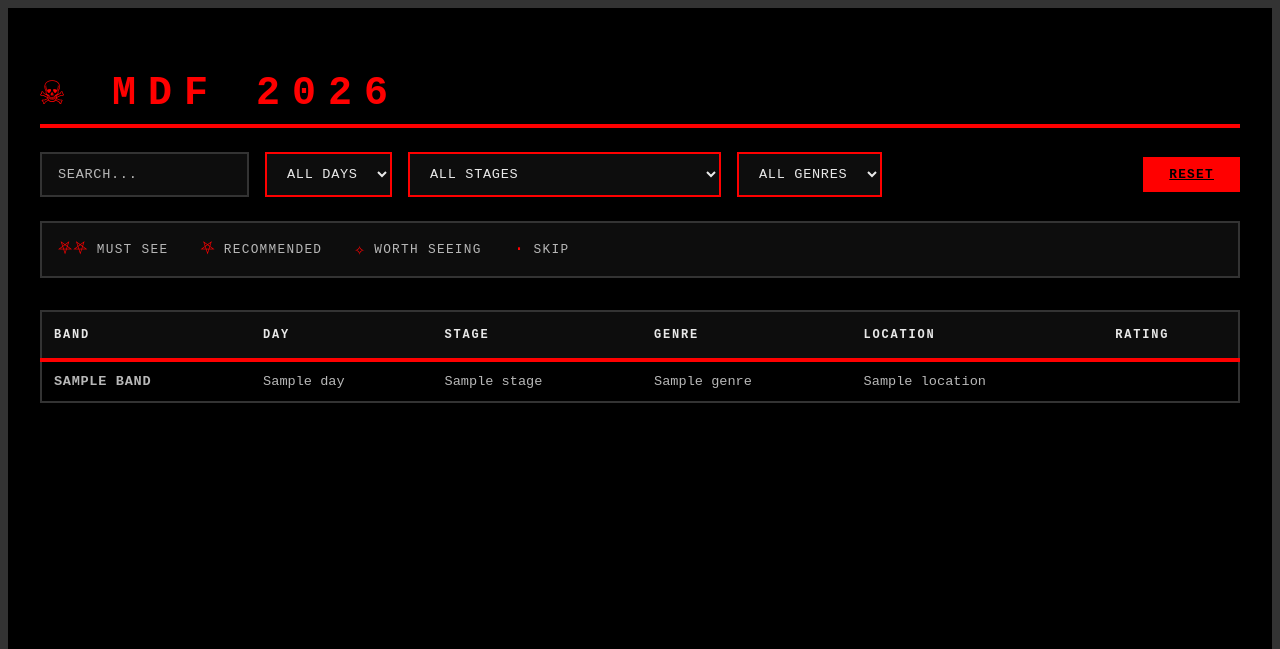
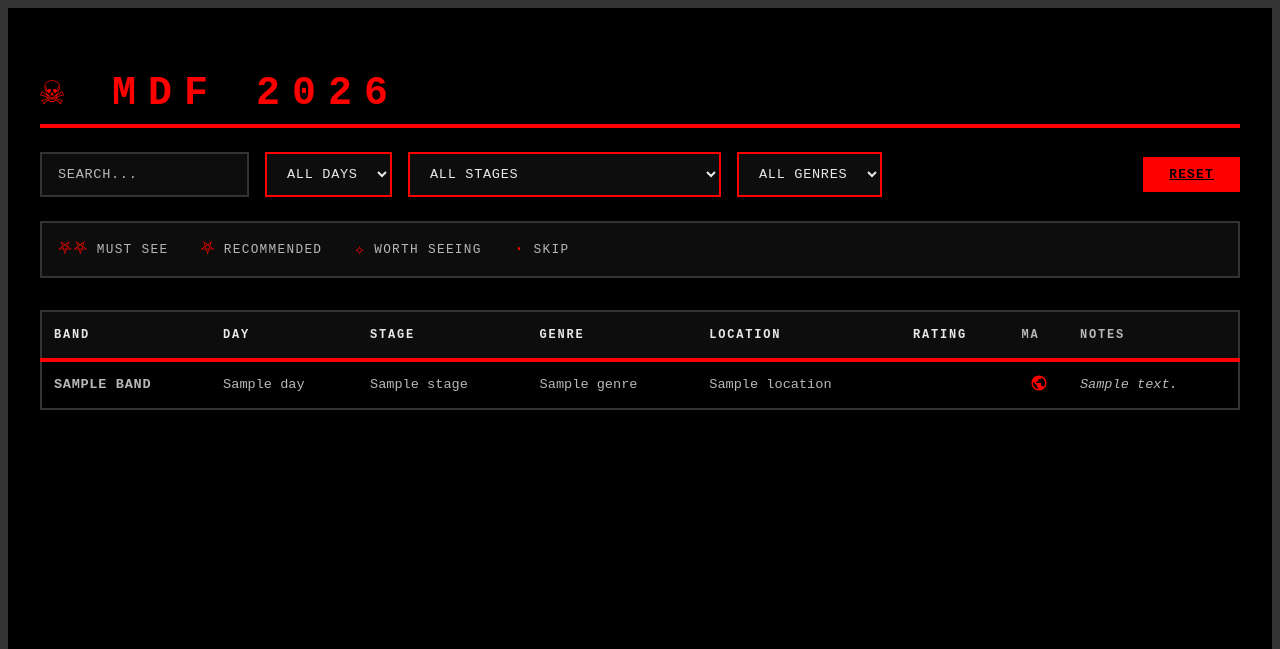
Before and after one commit to Sanguine-Hexcraft/mdf-guide, a FastAPI app: template src/mdf/remote/templates/index.html in a window 1280 px wide. Shown: the top 649 px of the page. Run offline with FastAPI, Linux system fonts and the light colour scheme; the template is opened without the code that fills it: most values are stand-ins (such as "Sample title", 1, 10 or a date in 2020).

Commit message:
few bug fixes to tui and remote

```diff
--- a/src/mdf/remote/templates/base.html
+++ b/src/mdf/remote/templates/base.html
@@ -189,6 +189,25 @@
             font-size: 1rem;
         }
 
+        td.link {
+            text-align: center;
+        }
+
+        td.link a {
+            color: var(--accent);
+            display: inline-block;
+        }
+
+        td.link a:hover {
+            transform: scale(1.2);
+        }
+
+        td.notes {
+            color: var(--text);
+            font-style: italic;
+            max-width: 200px;
+        }
+
         .empty {
             color: var(--text);
             text-align: center;
--- a/src/mdf/remote/templates/index.html
+++ b/src/mdf/remote/templates/index.html
@@ -29,7 +29,7 @@
                 <option value="thrash" {% if request.query_params.get('genre') == 'thrash' %}selected{% endif %}>Thrash</option>
             </select>
         </form>
-        <a href="/" class="clear-btn">Reset</a>
+        <a href="/" class="clear-btn" onclick="setTimeout(() => window.location.reload(), 0)">Reset</a>
     </div>
 
     <div class="key">
@@ -51,6 +51,8 @@
                     <th><a href="/bands?sort=genre&order={% if sort == 'genre' and order == 'asc' %}desc{% else %}asc{% endif %}{% if request.query_params.get('q') %}&q={{ request.query_params.get('q') }}{% endif %}{% if request.query_params.get('day') %}&day={{ request.query_params.get('day') }}{% endif %}{% if request.query_params.get('stage') %}&stage={{ request.query_params.get('stage') }}{% endif %}{% if request.query_params.get('genre') %}&genre={{ request.query_params.get('genre') }}{% endif %}" hx-get="/bands?sort=genre&order={% if sort == 'genre' and order == 'asc' %}desc{% else %}asc{% endif %}{% if request.query_params.get('q') %}&q={{ request.query_params.get('q') }}{% endif %}{% if request.query_params.get('day') %}&day={{ request.query_params.get('day') }}{% endif %}{% if request.query_params.get('stage') %}&stage={{ request.query_params.get('stage') }}{% endif %}{% if request.query_params.get('genre') %}&genre={{ request.query_params.get('genre') }}{% endif %}" hx-target="#table-container" hx-swap="outerHTML" class="sort-link">Genre {% if sort == 'genre' %}{% if order == 'asc' %}▲{% else %}▼{% endif %}{% endif %}</a></th>
                     <th><a href="/bands?sort=location&order={% if sort == 'location' and order == 'asc' %}desc{% else %}asc{% endif %}{% if request.query_params.get('q') %}&q={{ request.query_params.get('q') }}{% endif %}{% if request.query_params.get('day') %}&day={{ request.query_params.get('day') }}{% endif %}{% if request.query_params.get('stage') %}&stage={{ request.query_params.get('stage') }}{% endif %}{% if request.query_params.get('genre') %}&genre={{ request.query_params.get('genre') }}{% endif %}" hx-get="/bands?sort=location&order={% if sort == 'location' and order == 'asc' %}desc{% else %}asc{% endif %}{% if request.query_params.get('q') %}&q={{ request.query_params.get('q') }}{% endif %}{% if request.query_params.get('day') %}&day={{ request.query_params.get('day') }}{% endif %}{% if request.query_params.get('stage') %}&stage={{ request.query_params.get('stage') }}{% endif %}{% if request.query_params.get('genre') %}&genre={{ request.query_params.get('genre') }}{% endif %}" hx-target="#table-container" hx-swap="outerHTML" class="sort-link">Location {% if sort == 'location' %}{% if order == 'asc' %}▲{% else %}▼{% endif %}{% endif %}</a></th>
                     <th><a href="/bands?sort=must_see&order={% if sort == 'must_see' and order == 'asc' %}desc{% else %}asc{% endif %}{% if request.query_params.get('q') %}&q={{ request.query_params.get('q') }}{% endif %}{% if request.query_params.get('day') %}&day={{ request.query_params.get('day') }}{% endif %}{% if request.query_params.get('stage') %}&stage={{ request.query_params.get('stage') }}{% endif %}{% if request.query_params.get('genre') %}&genre={{ request.query_params.get('genre') }}{% endif %}" hx-get="/bands?sort=must_see&order={% if sort == 'must_see' and order == 'asc' %}desc{% else %}asc{% endif %}{% if request.query_params.get('q') %}&q={{ request.query_params.get('q') }}{% endif %}{% if request.query_params.get('day') %}&day={{ request.query_params.get('day') }}{% endif %}{% if request.query_params.get('stage') %}&stage={{ request.query_params.get('stage') }}{% endif %}{% if request.query_params.get('genre') %}&genre={{ request.query_params.get('genre') }}{% endif %}" hx-target="#table-container" hx-swap="outerHTML" class="sort-link">Rating {% if sort == 'must_see' %}{% if order == 'asc' %}▲{% else %}▼{% endif %}{% endif %}</a></th>
+                    <th>MA</th>
+                    <th>Notes</th>
                 </tr>
             </thead>
             <tbody id="results">
@@ -68,10 +70,20 @@
                             {% elif band.must_see >= "3" %}·
                             {% endif %}
                         </td>
+                        <td class="link">
+                            {% if band.metal_archives %}
+                            <a href="{{ band.metal_archives }}" target="_blank" rel="noopener">
+                                <svg xmlns="http://www.w3.org/2000/svg" viewBox="0 0 24 24" width="18" height="18" fill="currentColor">
+                                    <path d="M12 2C6.48 2 2 6.48 2 12s4.48 10 10 10 10-4.48 10-10S17.52 2 12 2zm-1 17.93c-3.95-.49-7-3.85-7-7.93 0-.62.08-1.21.21-1.79L9 15v1c0 1.1.9 2 2 2v1.93zm6.9-2.54c-.26-.81-1-1.39-1.9-1.39h-1v-3c0-.55-.45-1-1-1H8v-2h2c.55 0 1-.45 1-1V7h2c1.1 0 2-.9 2-2v-.41c2.93 1.19 5 4.06 5 7.41 0 2.08-.8 3.97-2.1 5.39z"/>
+                                </svg>
+                            </a>
+                            {% endif %}
+                        </td>
+                        <td class="notes">{{ band.notes }}</td>
                     </tr>
                 {% else %}
                     <tr>
-                        <td colspan="6" class="empty">No bands found</td>
+                        <td colspan="8" class="empty">No bands found</td>
                     </tr>
                 {% endfor %}
             </tbody>
```
Also changed, not shown: src/mdf/remote/templates/band_rows.html (+13 -1 lines), src/mdf/tui/__main__.py (+17 -3 lines).
